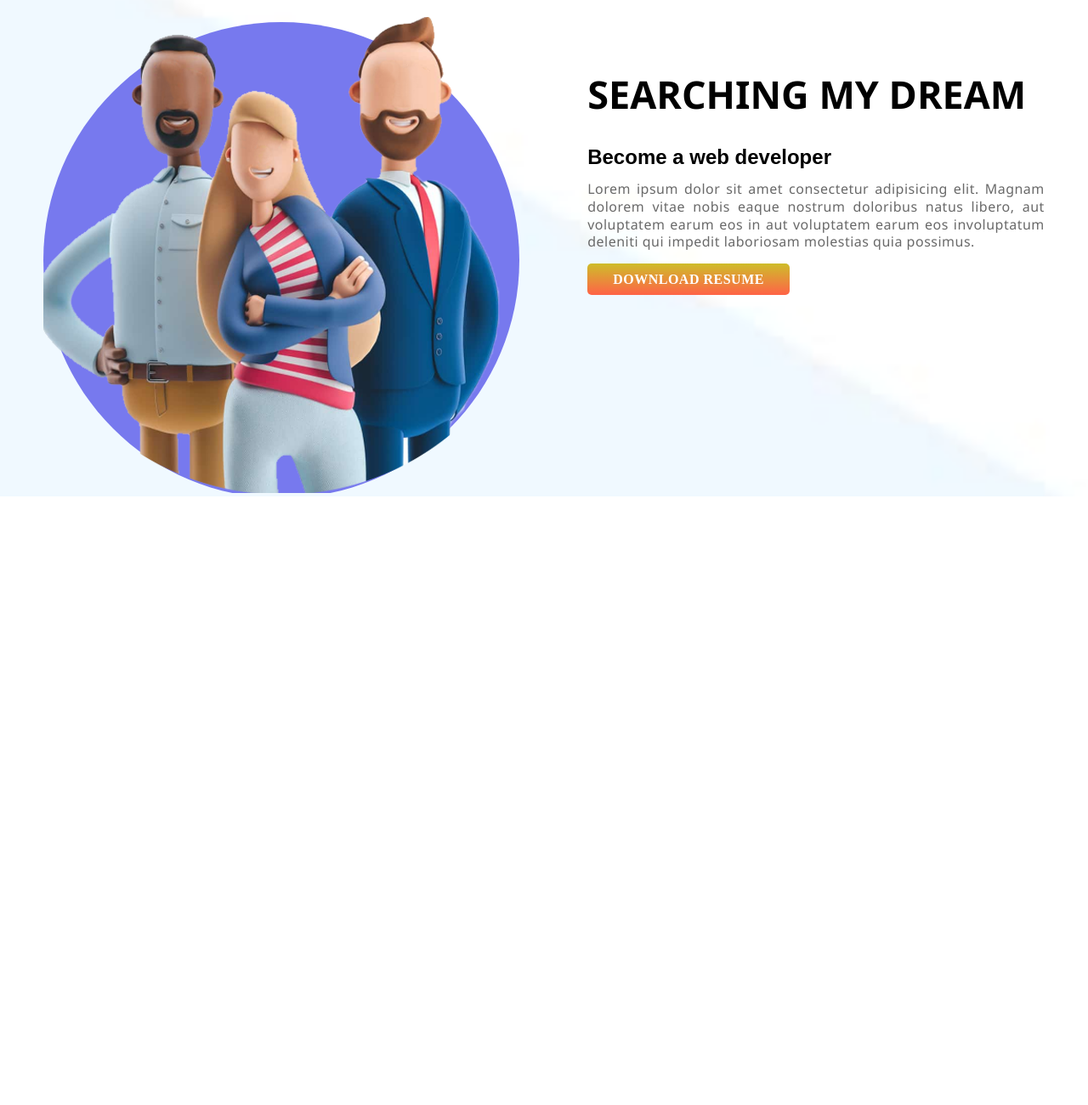
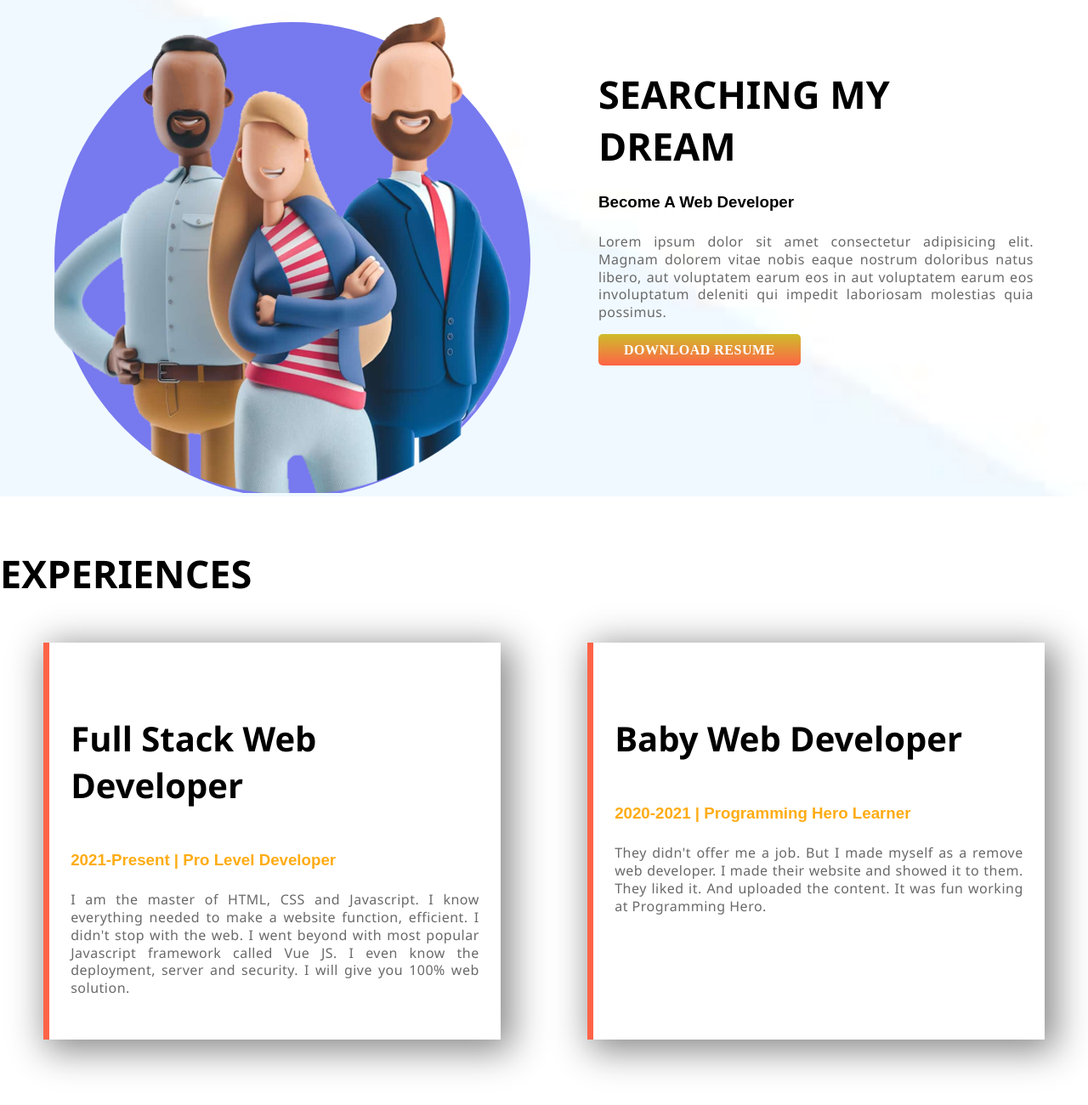
Before and after one commit to Nozibul/Demo-portfolio, a plain HTML site: page index.html in a window 1280 px wide. Shown: the part 682-1982 px from the top of the page at 85% size. Before the commit the page ends 1266 px from the top, so only its background shows below. Drawn offline with Linux system fonts and the light colour scheme.

Commit message:
portfolio

```diff
--- a/index.html
+++ b/index.html
@@ -8,11 +8,11 @@
     <title>Demo Portfolio Website</title>
 </head>
 <>
-    <section class="banner">
+    <section class="banner flexx">
         <div class="content">
             <h1>welcome to</h1>
             <h1><span class="port">my Portfolio</span> website</h1>
-            <h2>Build Climber and Train Stopper</h2>
+            <h3>Build Climber and Train Stopper</h3>
             <p>Lorem ipsum dolor sit amet consectetur adipisicing elit.
                  Magnam dolorem vitae nobis eaque nostrum doloribus natus libero,  aut voluptatem earum eos in
                   aut voluptatem earum eos involuptatum deleniti qui impedit laboriosam molestias quia possimus.
@@ -24,13 +24,13 @@
              <img src="images/New Project-3 (1).png" alt="">
         </div>
     </section>
-    <section class="banner2">
+    <section class="banner2 flexx">
         <div class="content">
             <img src="images/New Project-3 (1).png" alt="">
        </div>
         <div class="content">
             <h1>Searching my dream</h1>
-            <h2>Become a web developer</h2>
+            <h3>Become a web developer</h3>
             <p>Lorem ipsum dolor sit amet consectetur adipisicing elit.
                  Magnam dolorem vitae nobis eaque nostrum doloribus natus libero,  aut voluptatem earum eos in
                   aut voluptatem earum eos involuptatum deleniti qui impedit laboriosam molestias quia possimus.
@@ -40,6 +40,21 @@
         </div>
 
     </section>
+    <section>
+        <h1>Experiences</h1>
+        <div class="container">
+            <div class="expcontent">
+                 <h2>Full Stack Web Developer</h2>
+                 <h3 class="port">2021-Present | Pro Level Developer</h3>
+                 <p>I am the master of HTML, CSS and Javascript. I know everything needed to make a website function, efficient. I didn't stop with the web. I went beyond with most popular Javascript framework called Vue JS. I even know the deployment, server and security. I will give you 100% web solution.</p>
+            </div>
+            <div class="expcontent">
+                 <h2>Baby Web Developer</h2>
+                 <h3 class="port">2020-2021 | Programming Hero Learner</h3>
+                 <p>They didn't offer me a job. But I made myself as a remove web developer. I made their website and showed it to them. They liked it. And uploaded the content. It was fun working at Programming Hero.</p>
+            </div>
+        </div>
+    </section>
 
 </body>
 </html>
--- a/style.css
+++ b/style.css
@@ -3,7 +3,7 @@
     padding: 0;
     box-sizing: border-box;
 }
-section{
+.flexx{
     display: flex;
 
 }
@@ -22,10 +22,9 @@ section{
 
 .content{
     width: 50%;
+    padding: 0 5%;
 }
-div{
-    padding:0 4%;
-}
+
 
 h1{
    font-size: 45px;
@@ -34,14 +33,18 @@ h1{
    text-transform: uppercase;
    margin-top: 60px;
 
+
 }
 .port{
     color:#ffac13
 }
-h2{
-    margin-top: 30px;
-    margin-bottom: 13px;
+h3{
+   margin: 25px 0px;
     font-family: Arial, Helvetica, sans-serif;
+    font-weight: 700;
+   text-transform: capitalize;
+
+
 }
 
 p{
@@ -67,3 +70,31 @@ p{
     letter-spacing: 0.5px;
     border-radius: 5px;
 }
+
+
+.container{
+    display: flex;
+}
+h2{
+   font-size: 40px;
+   font-weight: 700;
+   font-family: 'Segoe UI', Tahoma, Geneva, Verdana, sans-serif;
+   text-transform: capitalize;
+   margin:60PX 0px 50PX 0PX;
+
+
+}
+.expcontent{
+    width: 42%;
+    margin-left: 4%;
+    margin-right: 4%;
+    margin-bottom: 6%;
+    margin-top: 4%;
+    padding: 25px;
+    border-left: 7px solid tomato;
+    box-shadow:8px 8px 40px 5px #888888;
+}
+.expH2{
+    margin-bottom: 25px;
+    font-size: 25;
+}
```
